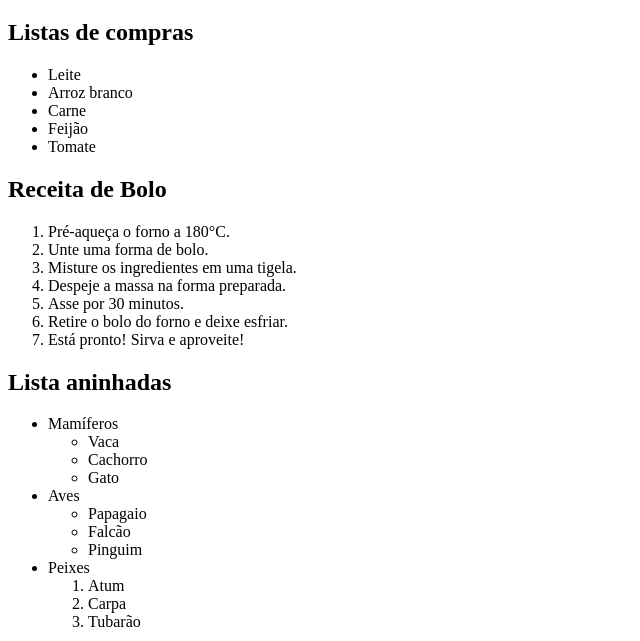
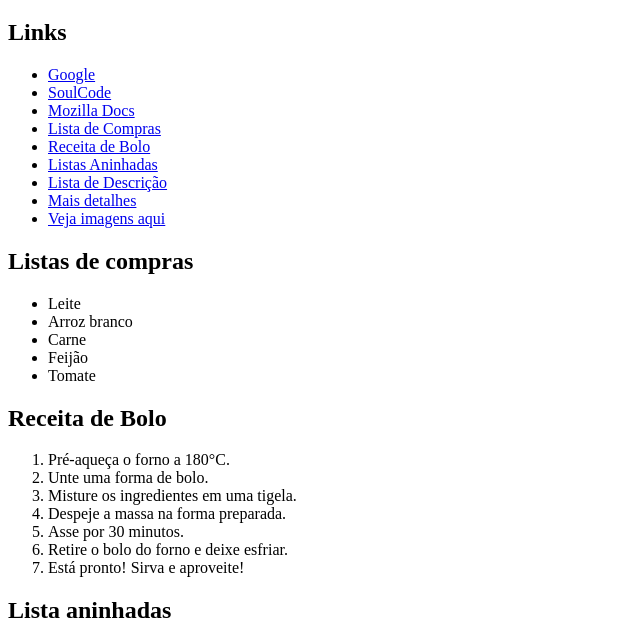
Before and after one commit to matheus-fraga/Studying-HTML, a plain HTML site: page aula-22062023/index.html in a window 1280 px wide. Shown: the part 61-702 px from the top of the page, without its empty margins (0-640 px from the left). Drawn offline with Linux system fonts and the light colour scheme.

Commit message:
arquivos aula 22/06 atualizados

```diff
--- a/aula-22062023/index.html
+++ b/aula-22062023/index.html
@@ -6,7 +6,30 @@
 </head>
 <body>
     <h1>Listas</h1>
-    <h2>Listas de compras</h2>
+    <h2>Links</h2>
+    <ul>
+        <li><a href="https://www.google.com/">Google</a></li>
+        <li><a href="https://soulcode.com/">SoulCode</a></li>
+        <li><a href="https://developer.mozilla.org/pt-BR/">Mozilla Docs</a></li>
+        <li>
+            <a href="#lista-compras">Lista de Compras</a>
+        </li>
+        <li>
+            <a href="#receita-bolo">Receita de Bolo</a>
+        </li>
+        <li>
+            <a href="#lista-aninhada">Listas Aninhadas</a>
+        </li>
+        <li>
+            <a href="#lista-descricao">Lista de Descrição</a>
+        </li>
+        <li><a href="detalhes.html">Mais detalhes</a>
+        </li>
+        <li>
+            <a href="imagens.html">Veja imagens aqui</a>
+        </li>
+    </ul>
+    <h2 id="lista-compras">Listas de compras</h2>
     <ul>
     <li>Leite</li>
     <li>Arroz branco</li>
@@ -14,7 +37,7 @@
     <li>Feijão</li>
     <li>Tomate</li>
     </ul>
-    <h2>Receita de Bolo</h2>
+    <h2 id="receita-bolo">Receita de Bolo</h2>
   <ol>
     <li>Pré-aqueça o forno a 180°C.</li>
     <li>Unte uma forma de bolo.</li>
@@ -24,7 +47,7 @@
     <li>Retire o bolo do forno e deixe esfriar.</li>
     <li>Está pronto! Sirva e aproveite!</li>
   </ol>
-  <h2>Lista aninhadas</h2>
+  <h2 id="lista-aninhada">Lista aninhadas</h2>
   <ul>
     <li>Mamíferos
         <ul>
@@ -48,7 +71,7 @@
         </ol>
     </li>
   </ul>
-  <h2>Lista de descrição</h2>
+  <h2 id="lista-descricao">Lista de descrição</h2>
   <dl>
     <dt>Maçã</dt>
     <dd>Uma fruta redonda e crocante, geralmente de cor vermelha ou verde.</dd>
```
Also changed, not shown: aula-22062023/detalhes.html (added, +29 -0 lines), aula-22062023/imagens.html (added, +12 -0 lines), aula-22062023/plano-de-fundo.png (added).
